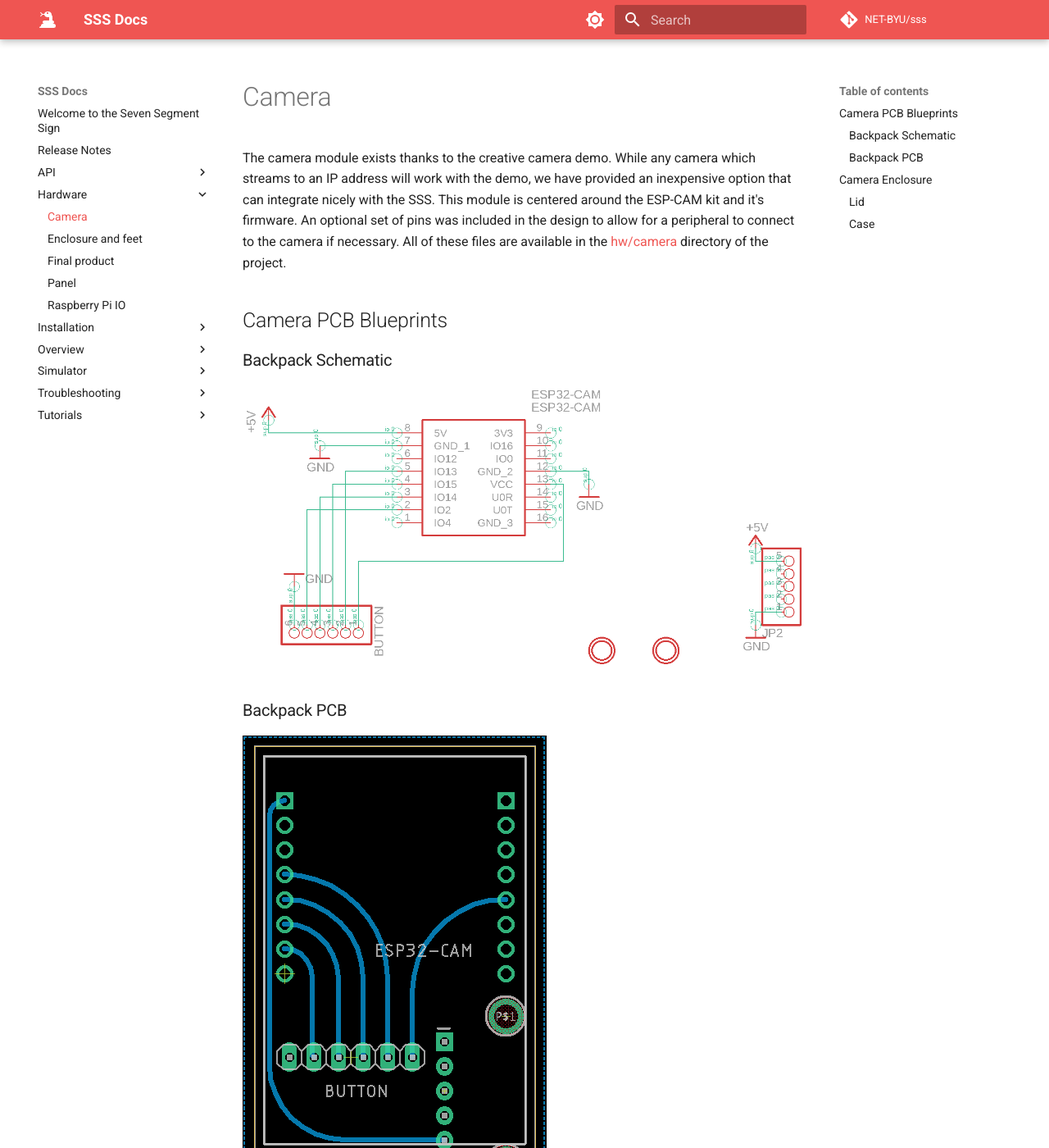
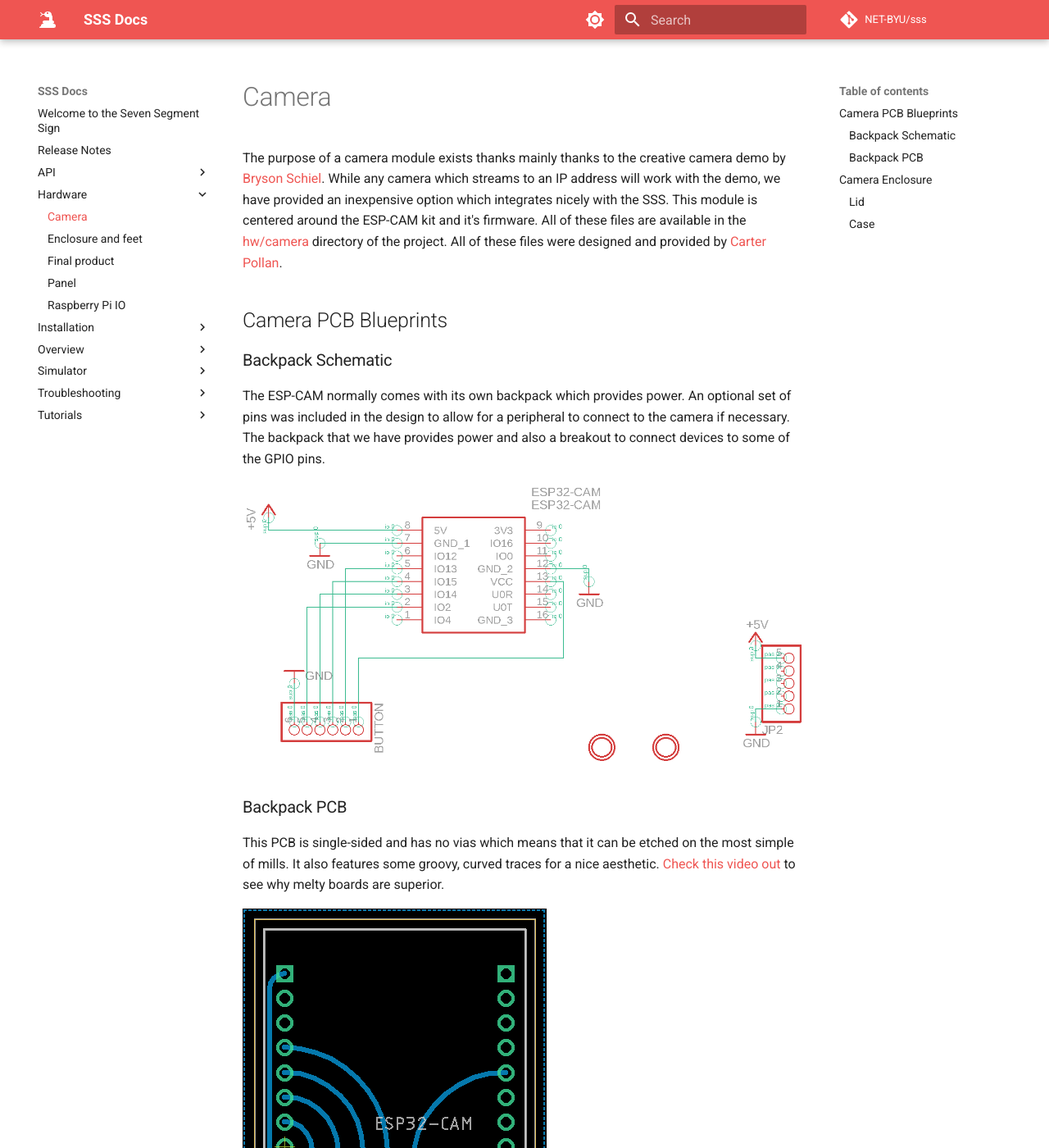
Before and after one commit to NET-BYU/sss, an MkDocs documentation site: the page built from docs/Hardware/Camera.md, in a window 1280 px wide and 1400 px high. Shown: the whole window at 82% size. Built offline with MkDocs 1.6.1 and Material for MkDocs 9.7.7, drawn with Linux system fonts in a browser that asks for light colours; nearby versions of some CDN libraries; library files that are not in the unit come from our copies; comment, search, counter and statistics services are not loaded; some of the changed text lies outside the part shown.

Commit message:
Finished camera documentation

```diff
--- a/docs/Hardware/Camera.md
+++ b/docs/Hardware/Camera.md
@@ -1,16 +1,20 @@
-The camera module exists thanks to the creative camera demo. While any camera which streams to an IP address will work with the demo, we have provided an inexpensive option that can integrate nicely with the SSS. This module is centered around the ESP-CAM kit and it's firmware. An optional set of pins was included in the design to allow for a peripheral to connect to the camera if necessary. All of these files are available in the [hw/camera]() directory of the project.
+The purpose of a camera module exists thanks mainly thanks to the creative camera demo by [Bryson Schiel](https://www.linkedin.com/in/bryson-s-82926aa6/). While any camera which streams to an IP address will work with the demo, we have provided an inexpensive option which integrates nicely with the SSS. This module is centered around the ESP-CAM kit and it's firmware. All of these files are available in the [hw/camera](https://github.com/NET-BYU/sss/tree/dev/hw/camera) directory of the project. All of these files were designed and provided by [Carter Pollan](https://github.com/virginia2244).
 
 ## Camera PCB Blueprints
 
 ### Backpack Schematic
+The ESP-CAM normally comes with its own backpack which provides power. An optional set of pins was included in the design to allow for a peripheral to connect to the camera if necessary. The backpack that we have provides power and also a breakout to connect devices to some of the GPIO pins.
 
 ![backpack-sch](camera-schematic.png)
 
 ### Backpack PCB
+This PCB is single-sided and has no vias which means that it can be etched on the most simple of mills. It also features some groovy, curved traces for a nice aesthetic. [Check this video out](https://youtu.be/euJgtLcWWyo) to see why melty boards are superior.
 
 ![backpack-pcb](camera-pcb.png)
 
 ## Camera Enclosure
+
+For those who aren't a big fan of have a jumbled mess of wires and PCBs, a sleek two piece case has also been designed to encapsulate and mount the camera module.
 
 ### Lid
 
```
